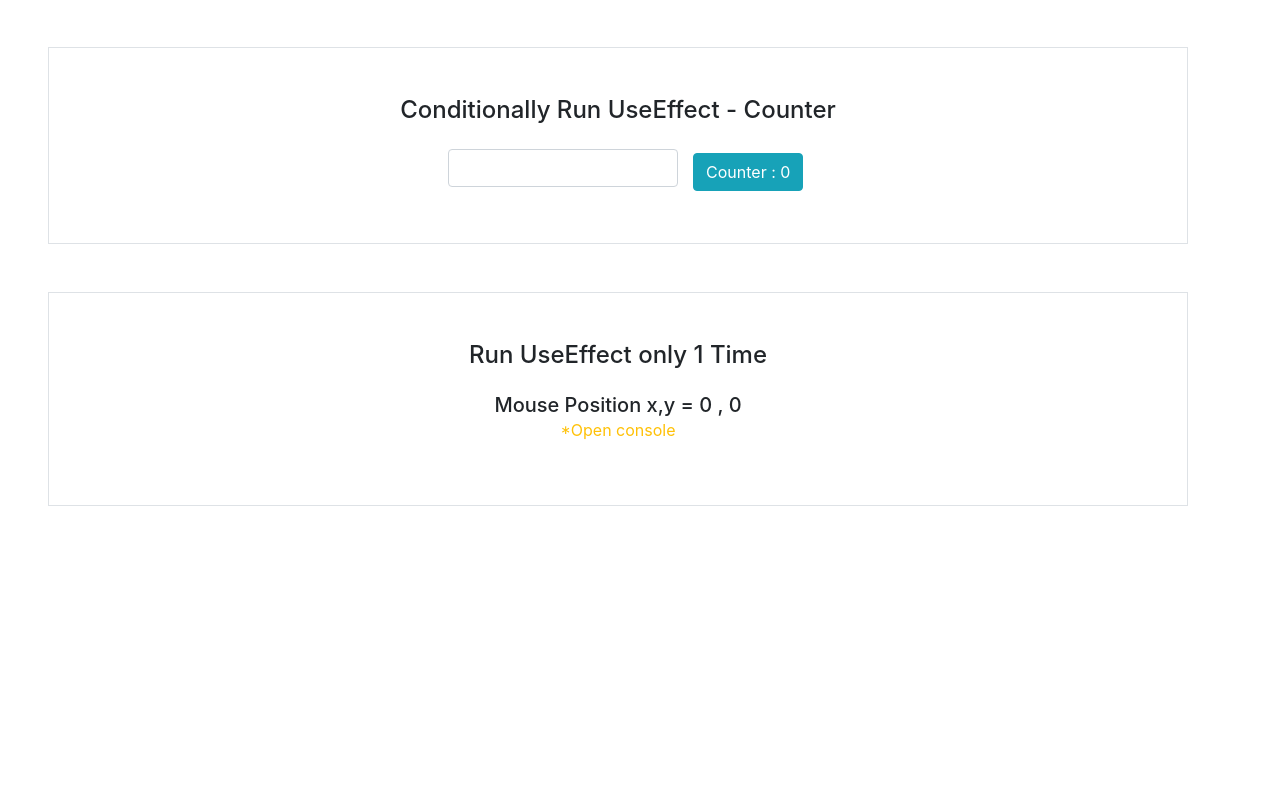
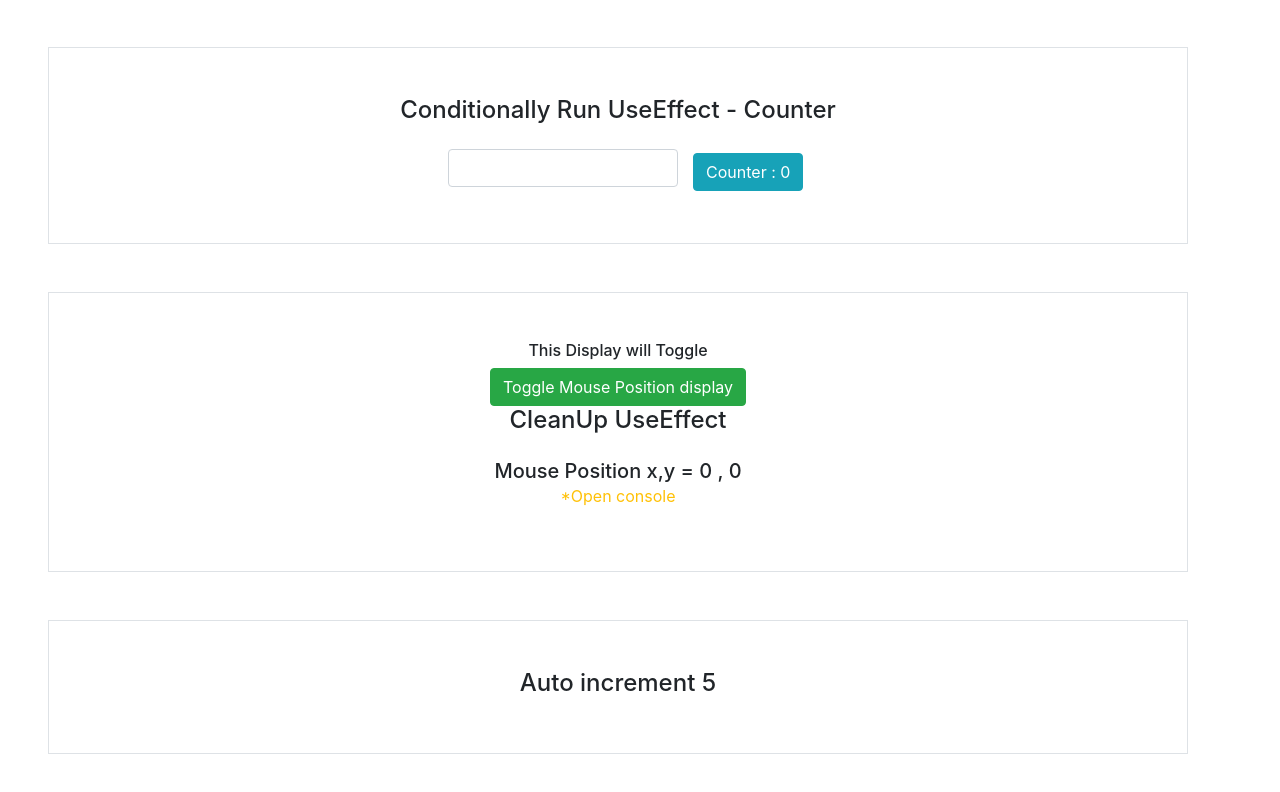
Before and after one commit to MinhazMinu/React-hooks, a React (Create React App) app: page / in a window 1280 px wide. Shown: the part 1895-2687 px from the top of the page. Before the commit the page ends 2449 px from the top, so only its background shows below. Built offline with nearby package versions, Linux system fonts and the light colour scheme.

Commit message:
Toggle Mouse Position display

```diff
--- a/src/App.js
+++ b/src/App.js
@@ -10,6 +10,8 @@ import SummeryUseState from "./Components/UseState/SummeryUseState";
 import CounterUE from "./Components/UseEffect/CounterUE";
 import CounterUE2 from "./Components/UseEffect/CounterUE2";
 import MouseUE3 from "./Components/UseEffect/MouseUE3";
+import MouseContainer from "./Components/UseEffect/MouseContainer4";
+import CounterUE5 from "./Components/UseEffect/CounterUE5";
 
 function App() {
   return (
@@ -22,7 +24,9 @@ function App() {
       {/* UseEffect */}
       <CounterUE></CounterUE>
       <CounterUE2></CounterUE2>
-      <MouseUE3></MouseUE3>
+      {/* <MouseUE3></MouseUE3> */}
+      <MouseContainer></MouseContainer>
+      <CounterUE5></CounterUE5>
     </div>
   );
 }
--- /dev/null
+++ b/src/Components/UseEffect/MouseContainer4.js
@@ -0,0 +1,47 @@
+import React, { useState, useEffect } from "react";
+
+const MouseContainer = () => {
+  const [x, setX] = useState(0);
+  const [y, setY] = useState(0);
+
+  const logMouseMove = e => {
+    console.log("Mouse move");
+    setX(e.clientX);
+    setY(e.clientY);
+  };
+  useEffect(() => {
+    console.log("Called useEffect");
+
+    window.addEventListener("mousemove", logMouseMove);
+    return () => {
+      console.log("Component Unmounted");
+      window.removeEventListener("mousemove", logMouseMove);
+    };
+  }, []);
+
+  const [display, setDisplay] = useState(true);
+
+  return (
+    <div className="container border m-5 p-5">
+      <h6>This Display will Toggle</h6>
+
+      <button className="btn btn-success" onClick={() => setDisplay(!display)}>
+        <span>Toggle Mouse Position display</span>
+      </button>
+
+      {display && (
+        <div>
+          <h4 className="mb-4">CleanUp UseEffect</h4>
+          <h5>
+            Mouse Position x,y = {x} , {y}
+            <p>
+              <small className="text-warning">*Open console </small>
+            </p>
+          </h5>
+        </div>
+      )}
+    </div>
+  );
+};
+
+export default MouseContainer;
```
